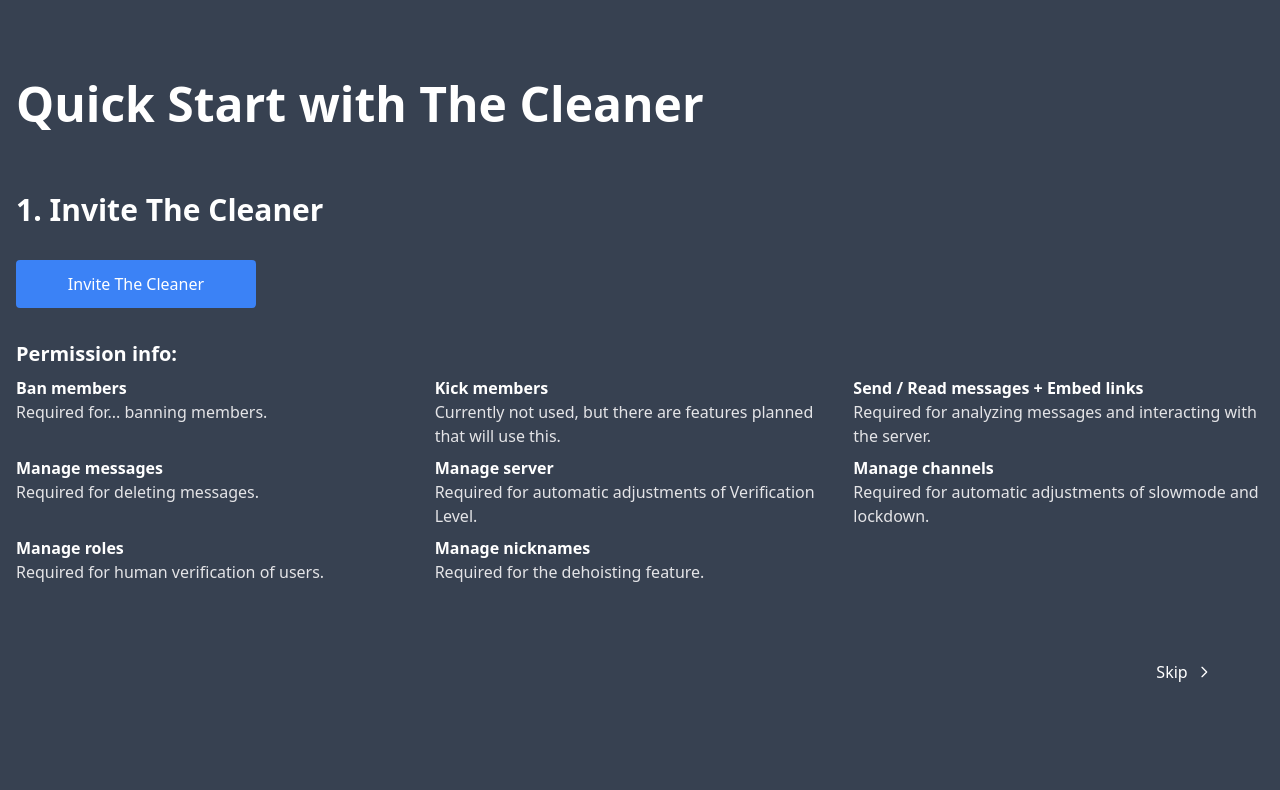
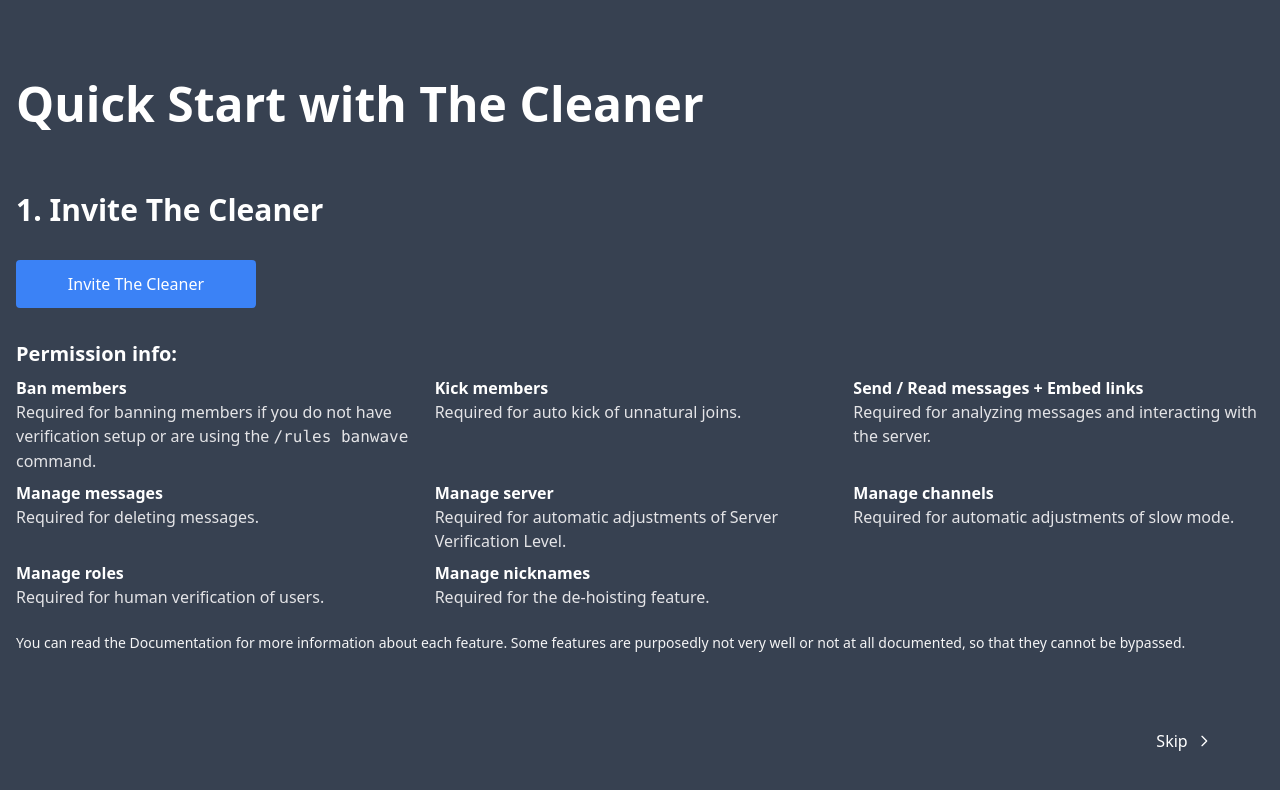
Before and after one commit to cleaner-bot/website, a Next.js app: page /quickstart in a window 1280 px wide. Shown: the top 790 px of the page. Built offline with nearby package versions, Linux system fonts and the light colour scheme.

Commit message:
update quickstart hard asf

```diff
--- a/pages/quickstart/index.jsx
+++ b/pages/quickstart/index.jsx
@@ -76,7 +76,15 @@ const steps = {
                             Ban members
                         </h4>
                         <p className="text-gray-200">
-                            Required for... banning members.
+                            Required for banning members if you do not have verification setup or are using the{" "}
+                            <code>
+                                <Link href="/docs/commands/#rules-banwave">
+                                    <a className="hover:underline">
+                                        /rules banwave
+                                    </a>
+                                </Link>
+                            </code>
+                            {" "} command.
                         </p>
                     </div>
                     <div>
@@ -84,7 +92,7 @@ const steps = {
                             Kick members
                         </h4>
                         <p className="text-gray-200">
-                            Currently not used, but there are features planned that will use this.
+                            Required for auto kick of unnatural joins.
                         </p>
                     </div>
                     <div>
@@ -108,7 +116,7 @@ const steps = {
                             Manage server
                         </h4>
                         <p className="text-gray-200">
-                            Required for automatic adjustments of Verification Level.
+                            Required for automatic adjustments of Server Verification Level.
                         </p>
                     </div>
                     <div>
@@ -116,7 +124,13 @@ const steps = {
                             Manage channels
                         </h4>
                         <p className="text-gray-200">
-                            Required for automatic adjustments of slowmode and lockdown.
+                            Required for{" "}
+                            <Link href="/docs/features/#automatic-slow-mode">
+                                <a className="hover:underline">
+                                    automatic adjustments of slow mode
+                                </a>
+                            </Link>
+                            .
                         </p>
                     </div>
                     <div>
@@ -124,7 +138,14 @@ const steps = {
                             Manage roles
                         </h4>
                         <p className="text-gray-200">
-                            Required for human verification of users.
+                            Required for
+                            {" "}
+                            <Link href="/docs/captchas/">
+                                <a className="hover:underline">
+                                    human verification of users
+                                </a>
+                            </Link>
+                            .
                         </p>
                     </div>
                     <div>
@@ -132,29 +153,58 @@ const steps = {
                             Manage nicknames
                         </h4>
                         <p className="text-gray-200">
-                            Required for the dehoisting feature.
+                            Required for the{" "}
+                            <Link href="/docs/features/#automatic-de-hoisting">
+                                <a className="hover:underline">
+                                    de-hoisting feature
+                                </a>
+                            </Link>
+                            .
                         </p>
                     </div>
                 </div>
+                <p className="mt-6 text-sm text-gray-100">
+                    You can read the{" "}
+                    <Link href="/docs/">
+                        <a className="hover:underline">
+                            Documentation
+                        </a>
+                    </Link>
+                    {" "}for more information about each feature.
+                    Some features are purposedly not very well or not at all documented, so that they cannot be bypassed.
+                </p>
                 <StepBar setCurrentStep={setCurrentStep} next="2-challenge" skip={skip} />
             </>
         )
     },
     "2-challenge": function ChallengeStep({ setCurrentStep }) {
+        const [useVerification, setUserVerification] = useState(undefined);
         const [member, setMember] = useState(undefined);
         return (
             <>
                 <h2 className="text-3xl font-semibold mb-8">
                     2. Human verification Setup
                 </h2>
-                <div className="border-yellow-500 border-2 rounded-md bg-yellow-300 bg-opacity-30 px-2 py-0.5 my-2">
+
                 <p>
-                        If you don't want to setup human verification, you can skip this step!
+                    What should happen when people are issued a challenge?
                 </p>
-                    <p>
-                        The Cleaner will ban instead of issuing challenges.
-                    </p>
+                <div className="grid grid-cols-2 gap-4 mt-6">
+                    <button className={clsx(
+                        "-anim -btn",
+                        useVerification === true ? "ring ring-emerald-550 hover:bg-emerald-550" : "ring-2 ring-coolGray-750 hover:bg-coolGray-750"
+                    )} onClick={() => setUserVerification(useVerification === true ? undefined : true)}>
+                        Issue a CAPTCHA
+                    </button>
+                    <button className={clsx(
+                        "-anim -btn",
+                        useVerification === false ? "ring ring-emerald-500 hover:bg-emerald-550" : "ring-2 ring-coolGray-750 hover:bg-coolGray-750"
+                    )} onClick={() => setUserVerification(useVerification === false ? undefined : false)}>
+                        Ban
+                    </button>
                 </div>
+
+                {useVerification === true && <>
                     <div className="mt-12">
                         Do you use a "Member" or "Verification required" role?
                         <div className="grid grid-cols-2 gap-4 mt-6">
@@ -195,10 +245,10 @@ const steps = {
                                 If using Verification on join:
                                 <div>
                                     <Contra>
-                                    Bot has to give the role to everyone who joins immediately.
+                                        The Cleaner has to give the role to everyone who joins immediately.
                                     </Contra>
                                     <Contra>
-                                    If the bot has an outage, new joiners can immediately access the server.
+                                        If The Cleaner has an outage, new joiners can immediately access the server.
                                     </Contra>
                                 </div>
                                 If not using Verification on join:
@@ -242,7 +292,18 @@ const steps = {
                         </ol>
                         <p>
                             <bold>Congratulations!</bold>{" "}
-                        Human verification is now setup properly!
+                            Human verification is now setup!
+                        </p>
+                        <p>
+                            You can use{" "}
+                            <code>
+                                <Link href="/docs/commands/#diagnose">
+                                    <a>
+                                        /diagnose
+                                    </a>
+                                </Link>
+                            </code>
+                            {" "}to check if you set all permissions correctly!
                         </p>
                         {!member && <>
                             <h3>
@@ -258,7 +319,13 @@ const steps = {
                             </ol>
                         </>}
                     </article>}
-                <StepBar setCurrentStep={setCurrentStep} previous="1-invite" next="3-mod" skip={member === undefined} />
+                </>}
+                {useVerification === false && <>
+                    <p className="mt-12">
+                        Nothing to setup! That's the default!
+                    </p>
+                </>}
+                <StepBar setCurrentStep={setCurrentStep} previous="1-invite" next="3-mod" skip={member === undefined && useVerification !== false} />
             </>
         )
     },
@@ -273,8 +340,16 @@ const steps = {
                         3.1 Add Moderator roles
                     </h3>
                     <p>
-                        You can add Moderator roles using the following command.
-                        The Cleaner will ignore Moderators and they will be able to use moderation commands.
+                        To make sure The Cleaner ignores your moderators, you have to tell him who your moderators are.
+                        You use the{" "}
+                        <code>
+                            <Link href="/docs/commands/#config-modrole-add">
+                                <a>
+                                    /config modrole add
+                                </a>
+                            </Link>
+                        </code>
+                        {" "}command for that!
                     </p>
                     <p>
                         <code>
@@ -282,7 +357,7 @@ const steps = {
                         </code>
                     </p>
                     <p>
-                        You can also remove Moderator roles:
+                        You can also remove moderator roles:
                     </p>
                     <p>
                         <code>
@@ -294,7 +369,8 @@ const steps = {
                         3.2 Add logging channel
                     </h3>
                     <p>
-                        All log events will be sent into the channel you specify with the command below.
+                        The Cleaner wants to tell you what he does, but he doesn't know where to put it.
+                        Tell him by using the following command:
                     </p>
                     <p>
                         <code>
@@ -315,14 +391,27 @@ const steps = {
                 <h2 className="text-3xl font-semibold mb-8">
                     4. Exceptions
                 </h2>
+                <article>
                     <p>
-                    If you have a <code>#bot-spam</code> channel that is literally only used for spam, you can add an exception for that channel which will increase the threshold needed for activating raid prevention.
+                        In some servers there are spam channels that are purposedly for spam.
+                        The Cleaner doesn't know that and will think that a raid is happening.
                     </p>
                     <p>
+                        So, if you have a <code>#spam</code> channel that is literally only used for spam, mark that channel as an exception.
+                        The Cleaner will then only intervene when it gets really severe.
+                    </p>
+                    <p>
+                        <code>/config exception add #spam</code>
+                    </p>
+                    <p>
+                        Changed your mind?
+                    </p>
+                    <p>
+                        <code>/config exception remove #spam</code>
+                    </p>
+                    <p className="mt-10">
                         Exceptions don't disable the protection! It'll just make it harder to trigger.
                     </p>
-                <article>
-                    You can use <code>/config exception add #bot-spam</code> to add an exception and <code>/config exception remove #bot-spam</code>.
                 </article>
                 <StepBar setCurrentStep={setCurrentStep} previous="3-mod" next="5-done" />
             </>
```
Lines whose indentation alone changed are shown as unchanged.
